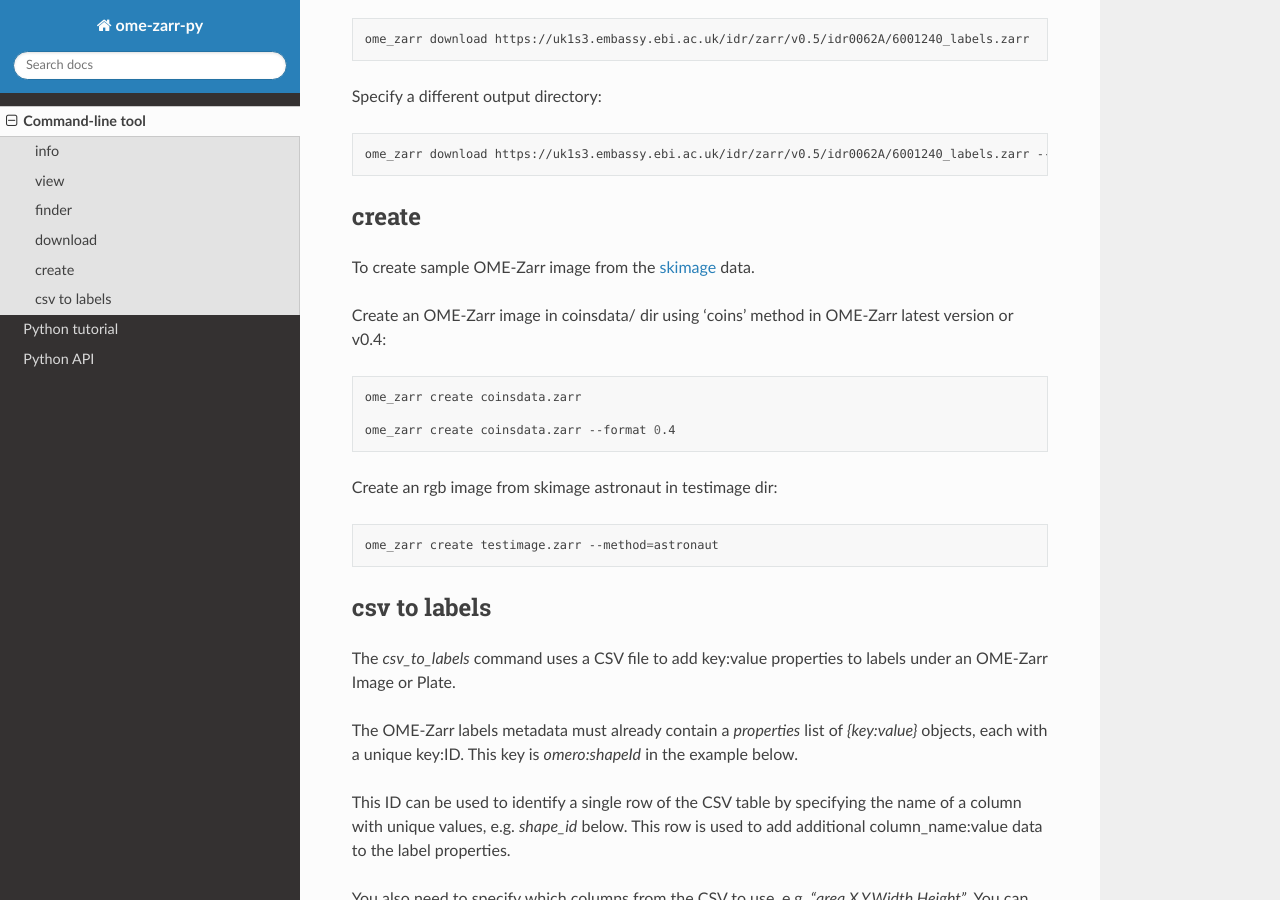
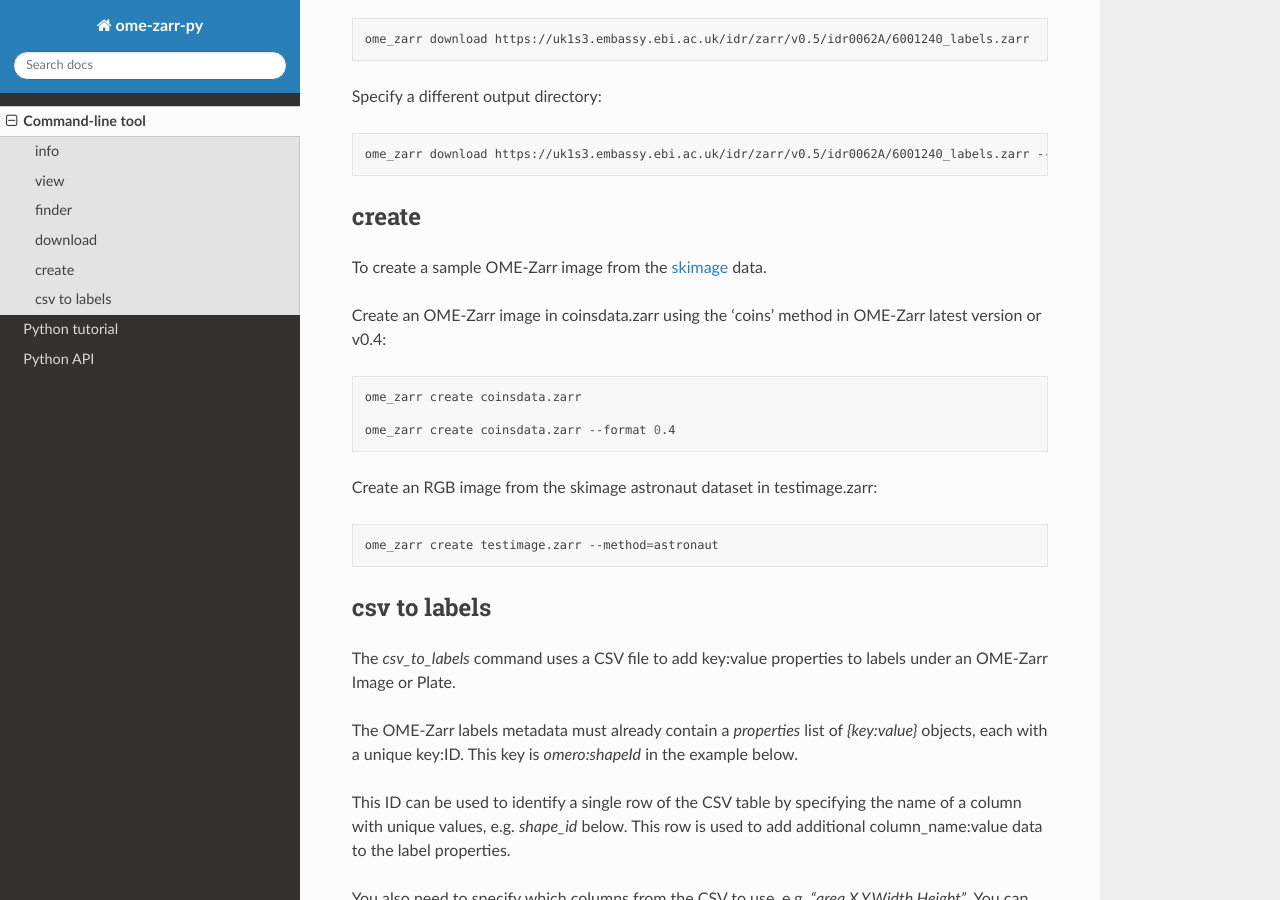
Before and after one commit to ome/ome-zarr-py, a Sphinx documentation site: the page built from docs/source/cli.rst, in a window 1280 px wide and 900 px high, scrolled down 1280 px. Built offline with Sphinx 7.4.7 and the Read the Docs theme 3.1.0, drawn with Linux system fonts in a browser that asks for light colours; some of the changed text lies outside the part shown.

Commit message:
Fix documentation grammar, typos, and formatting

```diff
--- a/docs/source/cli.rst
+++ b/docs/source/cli.rst
@@ -59,16 +59,16 @@ Specify a different output directory::
 create
 ======
 
-To create sample OME-Zarr image from the `skimage <https://scikit-image.org/docs/stable/api/skimage.data.html>`_
+To create a sample OME-Zarr image from the `skimage <https://scikit-image.org/docs/stable/api/skimage.data.html>`_
 data.
 
-Create an OME-Zarr image in coinsdata/ dir using 'coins' method in OME-Zarr latest version or v0.4::
+Create an OME-Zarr image in coinsdata.zarr using the 'coins' method in OME-Zarr latest version or v0.4::
 
     ome_zarr create coinsdata.zarr
 
     ome_zarr create coinsdata.zarr --format 0.4
 
-Create an rgb image from skimage astronaut in testimage dir::
+Create an RGB image from the skimage astronaut dataset in testimage.zarr::
 
     ome_zarr create testimage.zarr --method=astronaut
 
--- a/docs/source/index.rst
+++ b/docs/source/index.rst
@@ -4,7 +4,7 @@ ome-zarr-py
 
 Tools for reading and writing multi-resolution images stored in Zarr filesets, according to the `OME NGFF spec`_.
 
-NB: The default version of OME-Zarr written by ``ome-zarr-py`` is ``v0.5``, which uses ``zarr v3``. OME-Zarr v0.5
+Note: The default version of OME-Zarr written by ``ome-zarr-py`` is ``v0.5``, which uses ``zarr v3``. OME-Zarr v0.5
 is not yet supported by all OME-Zarr tools. See the documentation for more information on how to write other versions.
 
 Features
--- a/docs/source/python.rst
+++ b/docs/source/python.rst
@@ -66,7 +66,7 @@ The following code creates a 3D Image in OME-Zarr with labels::
     path = "test_ngff_image_labels.zarr"
     os.mkdir(path)
 
-    mean_val=10
+    mean_val = 10
     size_xy = 128
     size_z = 10
     rng = np.random.default_rng(0)
@@ -131,7 +131,7 @@ This sample code shows how to write a high-content screening dataset (i.e. cultu
     field_paths = ["0", "1", "2"]
 
     # generate data
-    mean_val=10
+    mean_val = 10
     num_wells = len(well_paths)
     num_fields = len(field_paths)
     size_xy = 128
```
Also changed, not shown: other parts of docs/source/cli.rst (+1 -1 lines), other parts of docs/source/python.rst (+1 -1 lines), CHANGELOG.md (+1 -1 lines).
